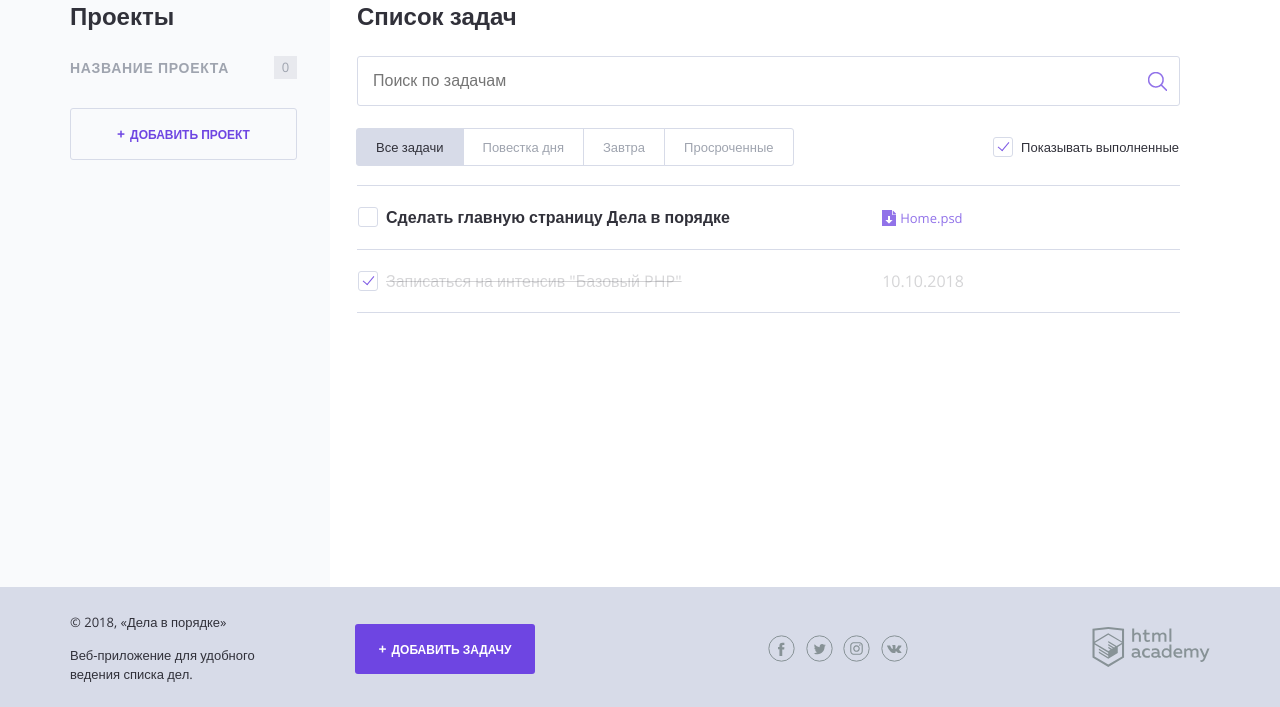
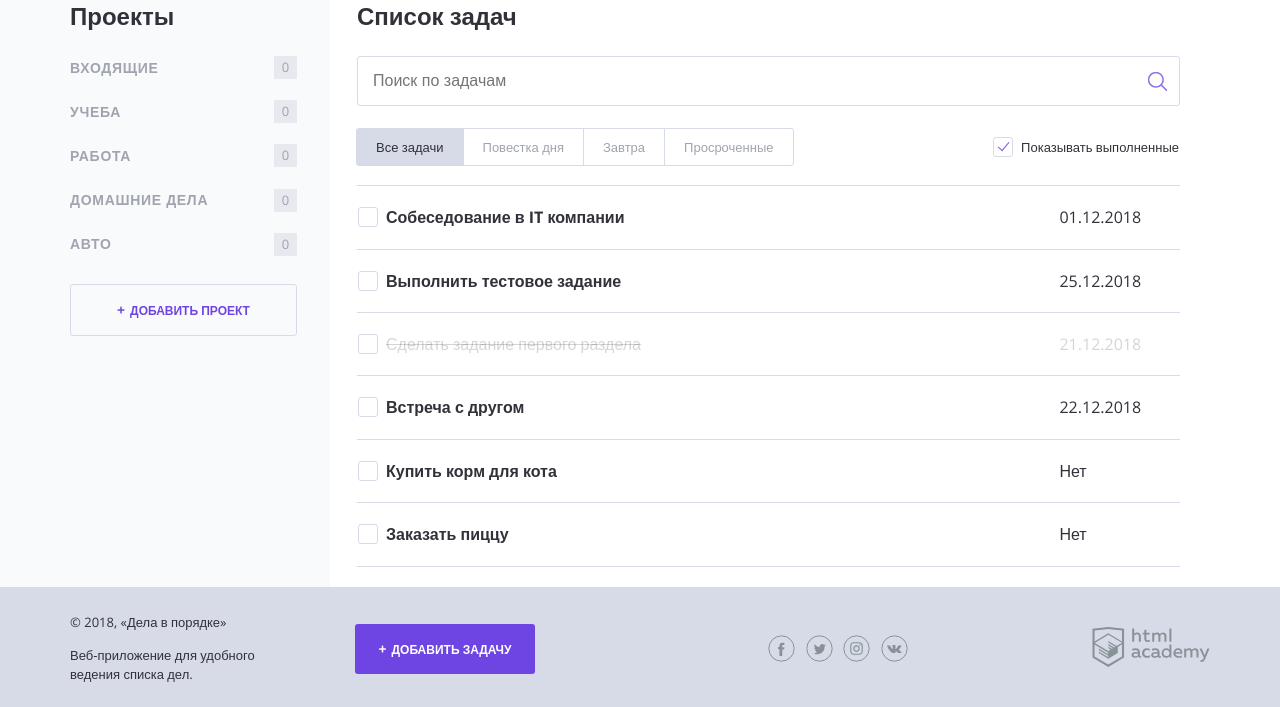
Before and after one commit to gyxman/147647-doingsdone, a PHP site: page / in a window 1280 px wide. Shown: the part 93-800 px from the top of the page. Run offline with PHP 8.4, Linux system fonts and the light colour scheme.

Commit message:
add hw 2-1

```diff
--- a/index.php
+++ b/index.php
@@ -1,6 +1,46 @@
 <?php
 // показывать или нет выполненные задачи
 $show_complete_tasks = rand(0, 1);
+?>
+<?php $projects = ["Входящие", "Учеба", "Работа", "Домашние дела", "Авто"]; ?>
+<?php $tasks = [
+    0 => [
+        'name' => 'Собеседование в IT компании',
+        'date' => '01.12.2018',
+        'category' => 'Работа',
+        'complete' => 'Нет'
+    ],
+    1 => [
+        'name' => 'Выполнить тестовое задание',
+        'date' => '25.12.2018',
+        'category' => 'Работа',
+        'complete' => 'Нет'
+    ],
+    2 => [
+        'name' => 'Сделать задание первого раздела',
+        'date' => '21.12.2018',
+        'category' => 'Учеба',
+        'complete' => 'Да'
+    ],
+    3 => [
+        'name' => 'Встреча с другом',
+        'date' => '22.12.2018',
+        'category' => 'Входящие',
+        'complete' => 'Нет'
+    ],
+    4 => [
+        'name' => 'Купить корм для кота',
+        'date' => 'Нет',
+        'category' => 'Домашние дела',
+        'complete' => 'Нет'
+    ],
+    5 => [
+        'name' => 'Заказать пиццу',
+        'date' => 'Нет',
+        'category' => 'Домашние дела',
+        'complete' => 'Нет'
+    ]
+];
 ?>
 <!DOCTYPE html>
 <html lang="ru">
@@ -46,10 +86,12 @@ $show_complete_tasks = rand(0, 1);
 
                 <nav class="main-navigation">
                     <ul class="main-navigation__list">
+                        <?php foreach ($projects as $project): ?>
                             <li class="main-navigation__list-item">
-                            <a class="main-navigation__list-item-link" href="#">Название проекта</a>
+                                <a class="main-navigation__list-item-link" href="#"><?=$project;?></a>
                                 <span class="main-navigation__list-item-count">0</span>
                             </li>
+                        <?php endforeach; ?>
                     </ul>
                 </nav>
 
@@ -81,34 +123,28 @@ $show_complete_tasks = rand(0, 1);
                 </div>
 
                 <table class="tasks">
-                    <tr class="tasks__item task">
+                    <?php foreach ($tasks as $task => $task_val): ?>
+                        <?php if ($show_complete_tasks || $task_val['complete'] === 'Нет') : ?>
+                            <tr class="tasks__item task <?php if ($task_val['complete'] === 'Да'): ?>task--completed<?php endif; ?>">
                                 <td class="task__select">
                                     <label class="checkbox task__checkbox">
                                         <input class="checkbox__input visually-hidden task__checkbox" type="checkbox" value="1">
-                                <span class="checkbox__text">Сделать главную страницу Дела в порядке</span>
+                                        <span class="checkbox__text"><?=$task_val['name'];?></span>
                                     </label>
                                 </td>
 
+                                <!-- оставил на будущее
                                 <td class="task__file">
                                     <a class="download-link" href="#">Home.psd</a>
                                 </td>
+                                -->
 
-                        <td class="task__date"></td>
-                    </tr>
-                    <?php if ($show_complete_tasks) : ?>
-                        <tr class="tasks__item task task--completed">
-                            <td class="task__select">
-                                <label class="checkbox task__checkbox">
-                                    <input class="checkbox__input visually-hidden" type="checkbox" checked>
-                                    <span class="checkbox__text">Записаться на интенсив "Базовый PHP"</span>
-                                </label>
-                            </td>
-                            <td class="task__date">10.10.2018</td>
-
-                            <td class="task__controls">
+                                <td class="task__date">
+                                    <?=$task_val['date'];?>
                                 </td>
                             </tr>
                         <?php endif; ?>
+                    <?php endforeach; ?>
                 </table>
             </main>
         </div>
```
Lines whose indentation alone changed are shown as unchanged.
